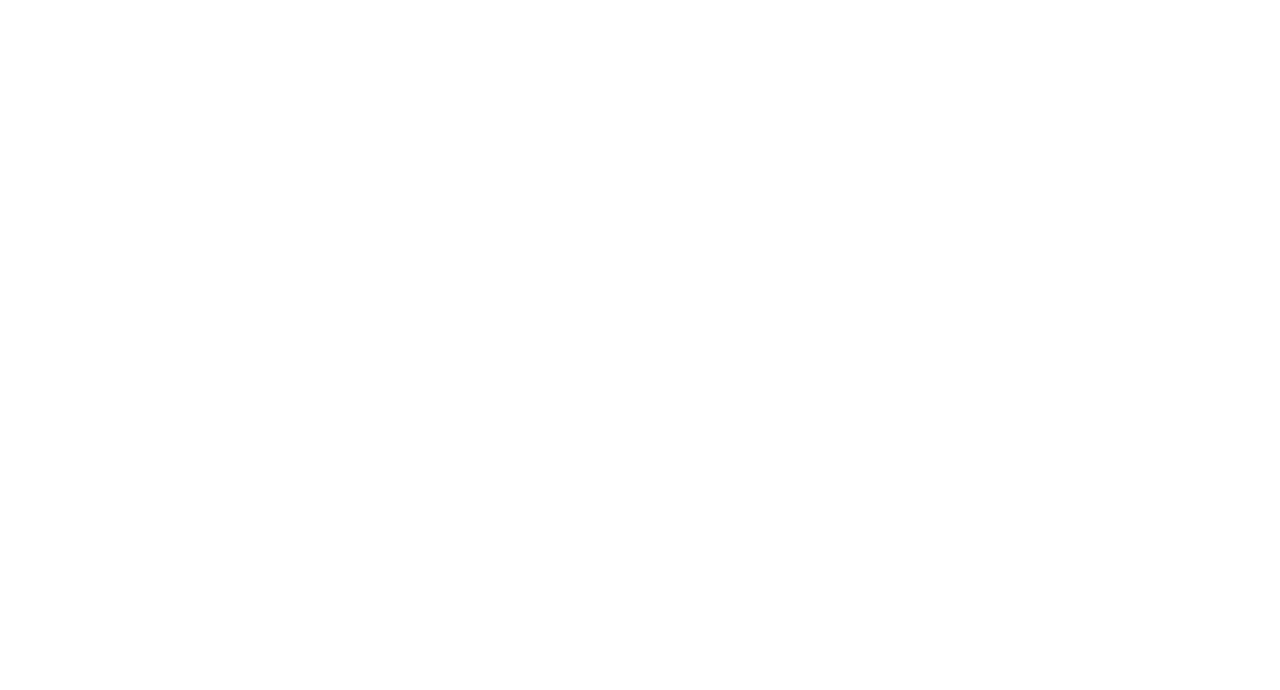
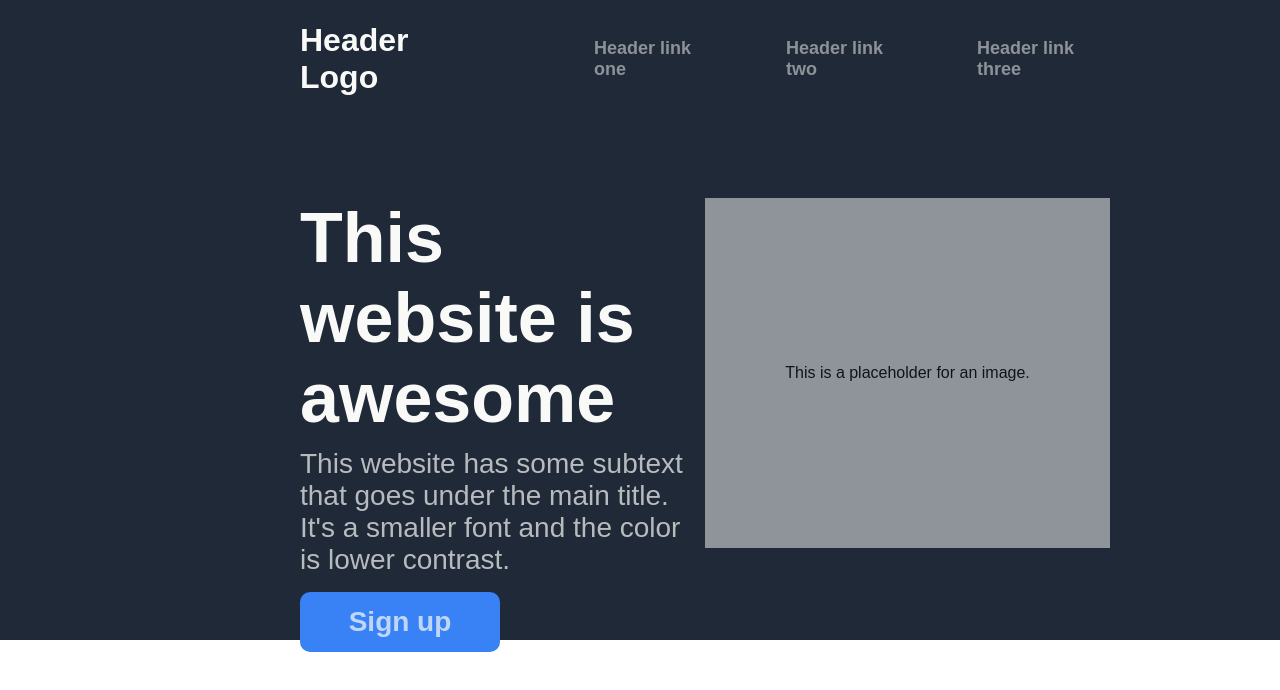
Before and after one commit to trifan-nicusor/landing-page, a plain HTML site: page index.html in a window 1280 px wide. Drawn offline with Linux system fonts and the light colour scheme.

Commit message:
Added header

```diff
--- a/index.html
+++ b/index.html
@@ -2,9 +2,39 @@
 <html lang="en">
 <head>
     <meta charset="UTF-8">
-    <title>Title</title>
+    <link rel="stylesheet" href="style.css">
+    <title>Landing page</title>
 </head>
 <body>
+    <header>
+        <div class="nav-bar">
+            <div class="header-logo">
+                <span>Header Logo</span>
+            </div>
+            <ul>
+                <li><a href="https://github.com/trifan-nicusor" target="-blank">Header link one</a></li>
+                <li><a href="https://github.com/trifan-nicusor" target="-blank">Header link two</a></li>
+                <li><a href="https://github.com/trifan-nicusor" target="-blank">Header link three</a></li>
+            </ul>
+        </div>
+        <div class="header-bottom-content-wrapper">
+            <div class="left-cell-content">
+                <h1>This website is awesome</h1>
+                <span>This website has some subtext that goes under the main title. It's a smaller font and the color is lower contrast.</span>
+                <div class="sign-up-button">
+                    <span>Sign up</span>
+                </div>
+            </div>
+            <div class="right-cell-content">
+                <span>This is a placeholder for an image.</span>
+            </div>
+        </div>
+    </header>
+    <main>
 
+    </main>
+    <footer>
+
+    </footer>
 </body>
 </html>
--- a/style.css
+++ b/style.css
@@ -0,0 +1,89 @@
+body {
+    margin: 0;
+}
+ header {
+     height: 640px;
+     background-color: #1F2937;
+     font-family: sans-serif;
+ }
+
+ .nav-bar {
+     padding-top: 20px;
+     margin: 0 170px 0 300px;
+     display: flex;
+     justify-content: space-between;
+     color: #F9FAF8;
+     font-weight: 600;
+ }
+
+ .nav-bar ul {
+     list-style: none;
+     display: flex;
+     justify-content: space-evenly;
+     font-size: 18px;
+     opacity: 0.5;
+ }
+
+.nav-bar a {
+    text-decoration: none;
+    color: #F9FAF8;
+ }
+
+ .nav-bar li {
+     margin-left: 70px;
+ }
+
+ .header-logo {
+     display: flex;
+     align-items: center;
+     font-size: 32px;
+ }
+
+ .header-bottom-content-wrapper {
+     height: 350px;
+     display: flex;
+     margin: 100px 170px 100px 300px;
+ }
+
+ .right-cell-content {
+     height: 350px;
+     background-color: white;
+     opacity: 0.5;
+     width: 50%;
+ }
+
+ .left-cell-content {
+     padding-top: 0;
+     width: 50%;
+     color: #F9FAF8;
+     font-size: 28px;
+ }
+
+ .left-cell-content h1 {
+     margin: 0;
+     font-size: 70px;
+     padding-bottom: 10px;
+ }
+
+ .left-cell-content span {
+     opacity: 0.7;
+ }
+
+ .sign-up-button {
+     margin-top: 16px;
+     width: 200px;
+     height: 60px;
+     font-weight: 600;
+     display: flex;
+     align-items: center;
+     justify-content: center;
+     background-color: #3882F6;
+     border-radius: 10px;
+ }
+
+ .right-cell-content span {
+     height: 100%;
+     display: flex;
+     align-items: center;
+     justify-content: center;
+ }
```
